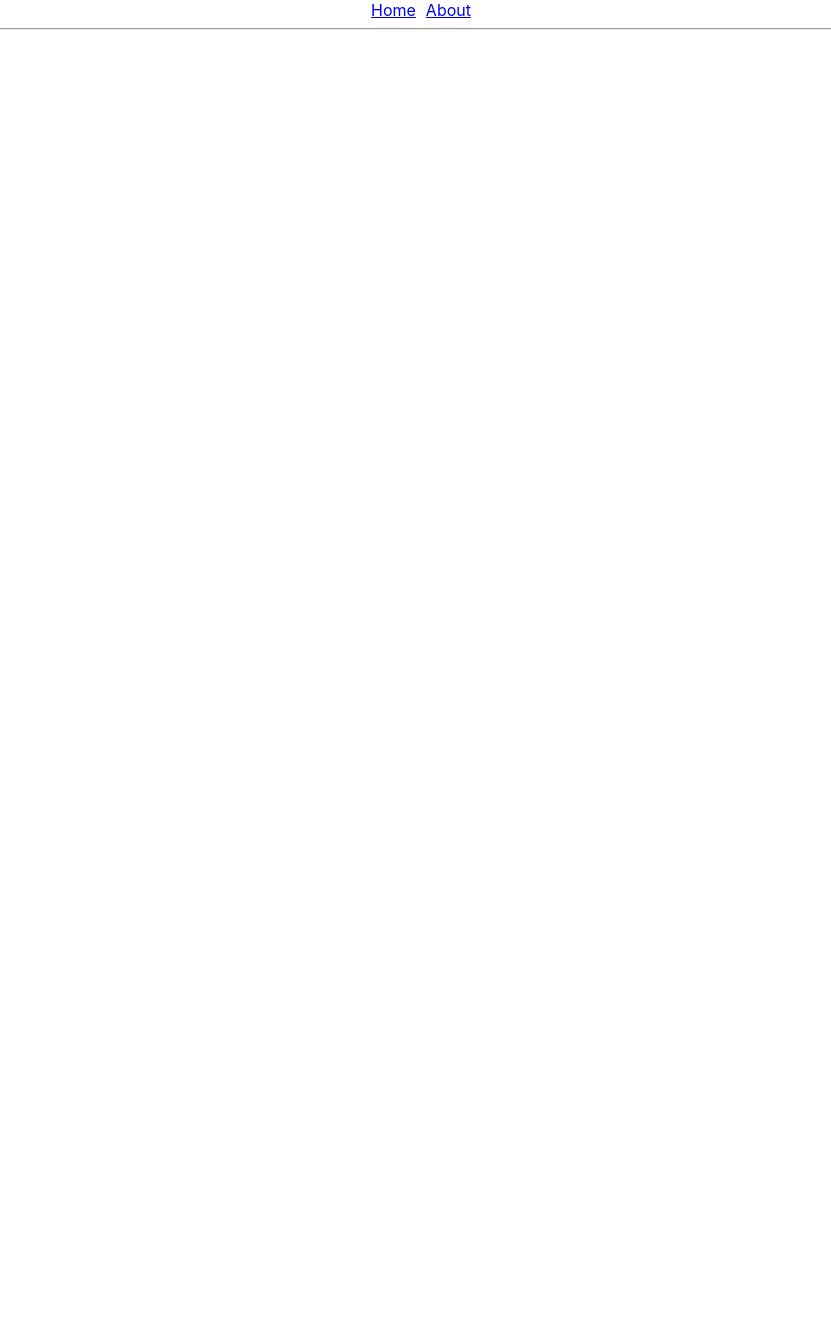
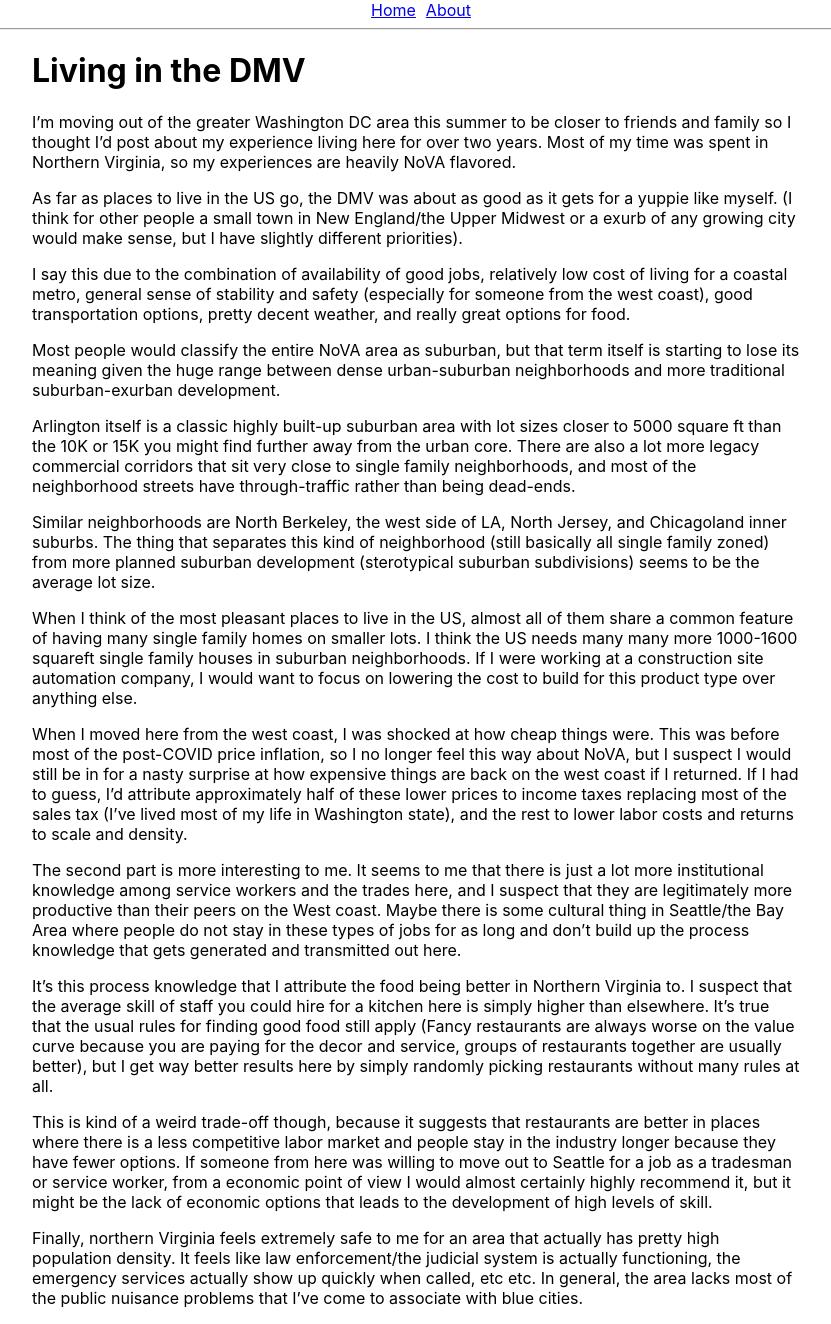
Before and after one commit to georgew5656/georgew5656.github.io, a React (Create React App) app: page /#/nova in a window 1280 px wide. Before the commit this address had no page. Shown: the whole page, without its empty margins (224-1055 px from the left). Before the commit the page ends 800 px from the top, so only its background shows below. Built offline with nearby package versions, Linux system fonts and the light colour scheme.

Commit message:
new post

```diff
--- a/src/App.tsx
+++ b/src/App.tsx
@@ -39,6 +39,7 @@ function App() {
           <Route path="bellevue" element={<Post name="bellevue"/>} />
           <Route path="london" element={<Post name="london"/>} />
           <Route path="netherlands" element={<Post name="netherlands"/>} />
+          <Route path="nova" element={<Post name="nova"/>} />
         </Routes>
       </div>
     </Router>
--- a/src/Blog.tsx
+++ b/src/Blog.tsx
@@ -27,5 +27,6 @@ export function Blog() {
         <div className="row">{BlogRow({date: "November 11, 2023", path: "bellevue", title: "Bellevue"})}</div>
         <div className="row">{BlogRow({date: "December 9, 2023", path: "london", title: "London"})}</div>
         <div className="row">{BlogRow({date: "December 10, 2023", path: "netherlands", title: "Netherlands"})}</div>
+        <div className="row">{BlogRow({date: "April 2, 2024", path: "nova", title: "Northern Virginia"})}</div>
     </>
 }
--- /dev/null
+++ b/src/posts/nova.md
@@ -0,0 +1,25 @@
+# Living in the DMV
+
+I’m moving out of the greater Washington DC area this summer to be closer to friends and family so I thought I’d post about my experience living here for over two years. Most of my time was spent in Northern Virginia, so my experiences are heavily NoVA flavored.
+
+As far as places to live in the US go, the DMV was about as good as it gets for a yuppie like myself. (I think for other people a small town in New England/the Upper Midwest or a exurb of any growing city would make sense, but I have slightly different priorities).
+
+I say this due to the combination of availability of good jobs, relatively low cost of living for a coastal metro, general sense of stability and safety (especially for someone from the west coast), good transportation options, pretty decent weather, and really great options for food.
+
+Most people would classify the entire NoVA area as suburban, but that term itself is starting to lose its meaning given the huge range between dense urban-suburban neighborhoods and more traditional suburban-exurban development.
+
+Arlington itself is a classic highly built-up suburban area with lot sizes closer to 5000 square ft than the 10K or 15K you might find further away from the urban core. There are also a lot more legacy commercial corridors that sit very close to single family neighborhoods, and most of the neighborhood streets have through-traffic rather than being dead-ends.
+
+Similar neighborhoods are North Berkeley, the west side of LA, North Jersey, and Chicagoland inner suburbs. The thing that separates this kind of neighborhood (still basically all single family zoned) from more planned suburban development (sterotypical suburban subdivisions) seems to be the average lot size.
+
+When I think of the most pleasant places to live in the US, almost all of them share a common feature of having many single family homes on smaller lots. I think the US needs many many more 1000-1600 squareft single family houses in suburban neighborhoods. If I were working at a construction site automation company, I would want to focus on lowering the cost to build for this product type over anything else.
+
+When I moved here from the west coast, I was shocked at how cheap things were. This was before most of the post-COVID price inflation, so I no longer feel this way about NoVA, but I suspect I would still be in for a nasty surprise at how expensive things are back on the west coast if I returned. If I had to guess, I’d attribute approximately half of these lower prices to income taxes replacing most of the sales tax (I’ve lived most of my life in Washington state), and the rest to lower labor costs and returns to scale and density.
+
+The second part is more interesting to me. It seems to me that there is just a lot more institutional knowledge among service workers and the trades here, and I suspect that they are legitimately more productive than their peers on the West coast. Maybe there is some cultural thing in Seattle/the Bay Area where people do not stay in these types of jobs for as long and don’t build up the process knowledge that gets generated and transmitted out here.
+
+It’s this process knowledge that I attribute the food being better in Northern Virginia to. I suspect that the average skill of staff you could hire for a kitchen here is simply higher than elsewhere. It’s true that the usual rules for finding good food still apply (Fancy restaurants are always worse on the value curve because you are paying for the decor and service, groups of restaurants together are usually better), but I get way better results here by simply randomly picking restaurants without many rules at all.
+
+This is kind of a weird trade-off though, because it suggests that restaurants are better in places where there is a less competitive labor market and people stay in the industry longer because they have fewer options. If someone from here was willing to move out to Seattle for a job as a tradesman or service worker, from a economic point of view I would almost certainly highly recommend it, but it might be the lack of economic options that leads to the development of high levels of skill.
+
+Finally, northern Virginia feels extremely safe to me for an area that actually has pretty high population density. It feels like law enforcement/the judicial system is actually functioning, the emergency services actually show up quickly when called, etc etc. In general, the area lacks most of the public nuisance problems that I’ve come to associate with blue cities.
```
